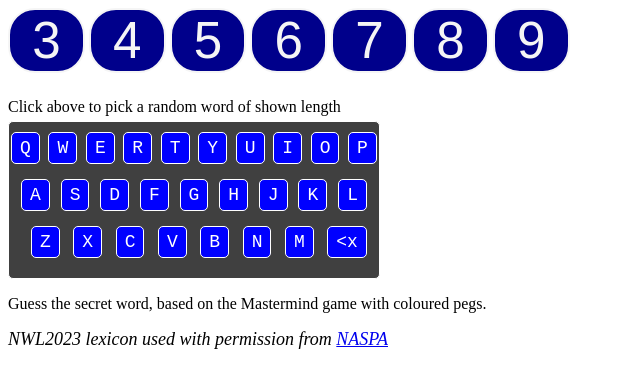
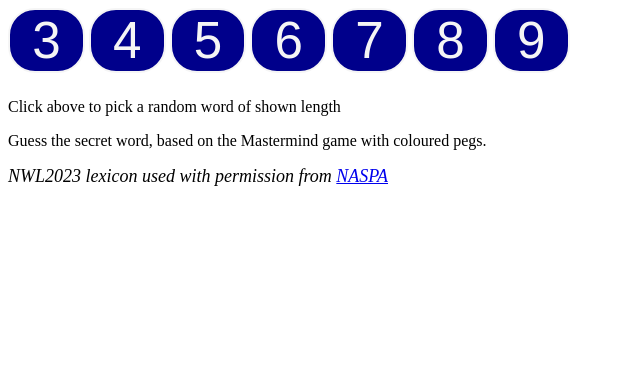
Before and after one commit to TileRunner/tilerunner.github.io, a Jekyll site: the page wordmastermind/wordmastermind.html, which Jekyll copies as it is, in a window 1280 px wide. Shown: the top 388 px of the page, without its empty margins (0-640 px from the left). Built offline with Jekyll 4.4.1, drawn with Linux system fonts in a browser that asks for light colours; part of the change alters nothing that is shown.

```diff
--- a/wordmastermind/wordmastermind.css
+++ b/wordmastermind/wordmastermind.css
@@ -51,6 +51,10 @@ button {
     margin-bottom: 15px;
     margin-left: 20px;
     margin-right: 10px;
+}
+.customKeyboard div:nth-child(4) {
+    display: flex;
+    justify-content: center;
 }
 .customKeyboard span {
     border: 1px solid white;
--- a/wordmastermind/wordmastermind.html
+++ b/wordmastermind/wordmastermind.html
@@ -57,6 +57,9 @@
             <span id="click-M">M</span>
             <span id="click-backspace" class="backspace"></span>
         </div>
+        <div>
+          <span id="show-hint">Hint</span>
+        </div>
     </div>
     <div id="guesses-div">
       <table class="guess-table">
--- a/wordmastermind/wordmastermind.js
+++ b/wordmastermind/wordmastermind.js
@@ -7,9 +7,11 @@ let solving = false;
 let solved = false;
 const e_options = document.getElementById("options-div");
 const e_hint = document.getElementById("hint-div");
+const e_keyboard = document.getElementById("keyboard-div");
 const e_guess_table_body = document.getElementById("guess-table-body");
 const e_legend = document.getElementById("legend");
 e_legend.style.display = "none";
+e_keyboard.style.display = "none";
 
 for (let l = 3; l < 10; l++) {
     document.getElementById(`${l}-move-puzzle`).addEventListener("click", () => generatePuzzle(l));
@@ -18,6 +20,8 @@ for (let l = 0; l < 26; l++) {
     document.getElementById(`click-${letters[l]}`).addEventListener("click", () => handleInputLetter(letters[l]));
 }
 document.getElementById("click-backspace").addEventListener("click", () => handleDeleteLetter());
+document.getElementById("show-hint").addEventListener("click", () => showHint());
+
 function generatePuzzle(chosenLength) {
     wordLength = chosenLength;
     e_options.style.display = "none";
@@ -33,6 +37,7 @@ async function getInfo() {
     solving = true;
     solved = false;
     e_legend.style.display = "block";
+    e_keyboard.style.display = "block";
     displayGuesses();
 }
 
@@ -55,6 +60,7 @@ function handleInputLetter(letter) {
             e_legend.style.display = "none";
             e_options.style.display = "block";
             e_hint.textContent = `Solved in ${guesses.length} moves ${guesses.length > 5 ? '.' : '!'} Click a number to replay.`;
+            e_keyboard.style.display = "none";
             solved = true;
             solving = false;
         }
@@ -133,3 +139,33 @@ function calcLetterStyle(guessLetters, guessLetterIndex) {
     }
     return "wrong-letter";
 }
+function showHint() {
+    if (guesses.length === 0)
+    {
+        alert("Hint unavailable before first guess");
+        return;
+    }
+    let hintIndex = -1;
+    for(let i = 0; (hintIndex === -1) && (i < targetWord.length); i++)
+    {
+        let gotThisIndex = false;
+        for(let j = 0; (!gotThisIndex) && (j < guesses.length); j++)
+        {
+            let check = guesses[j];
+            if (check[i] === targetWord[i])
+            {
+                gotThisIndex = true;
+            }
+        }
+        if (!gotThisIndex)
+        {
+            hintIndex = i;
+        }
+    }
+    if (hintIndex === -1)
+    {
+        alert("You guesses every letter correctly at least once already, look over your guesses");
+    } else {
+        alert(`Letter ${hintIndex + 1} is ${targetWord[hintIndex]}`);
+    }
+}
```
